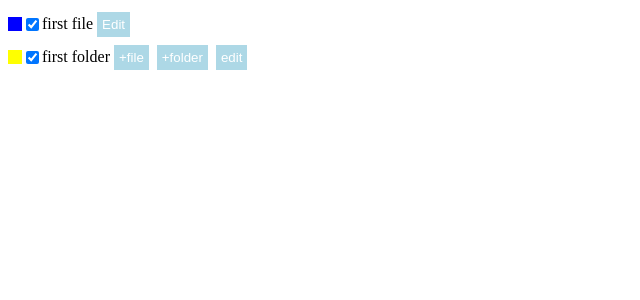
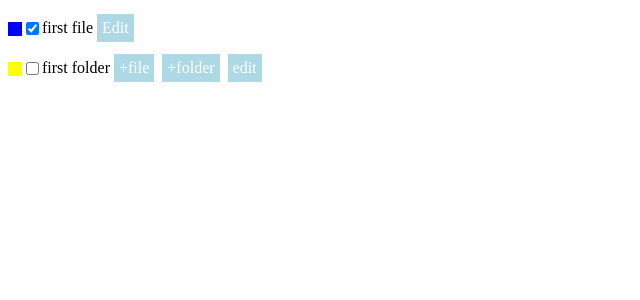
Before and after one commit to zorichmaxim/viewing-tree-files, an Angular app: page / in a window 1280 px wide. Shown: the top 300 px of the page, without its empty margins (0-640 px from the left). Built offline with nearby package versions, Linux system fonts and the light colour scheme.

Commit message:
Changes 10 08 3

```diff
--- a/src/app/app-node/app-node.component.css
+++ b/src/app/app-node/app-node.component.css
@@ -1,6 +1,8 @@
-.app-node-component {
+:host {
     display: flex;
     flex-direction: row;
+    height: 40px;
+    align-items: center;
 }
 .folder-icon {
     background: yellow;
--- a/src/app/app-node/app-node.component.html
+++ b/src/app/app-node/app-node.component.html
@@ -1,6 +1,4 @@
-<section class="app-node-component">
-    <div [ngClass]="iconStyle" class="icon"></div>
-    <input type="checkbox" checked="checked" class="delete-flag">
-    <div>{{name}}</div>
-    <ng-content></ng-content>
-</section>
+<div [ngClass]="iconStyle" class="icon"></div>
+<input type="checkbox" [checked]="checked" class="delete-flag">
+<div>{{name}}</div>
+<ng-content></ng-content>
--- a/src/app/app-node/app-node.component.ts
+++ b/src/app/app-node/app-node.component.ts
@@ -25,7 +25,6 @@ export class AppNodeComponent implements OnInit, Input {
         }
     }
 
-
     constructor() {
     }
 
--- a/src/app/button/button.component.css
+++ b/src/app/button/button.component.css
@@ -1,4 +1,5 @@
-button {
+app-button {
+    display: block;
     padding: 5px;
     color: white;
     border: none;
--- a/src/app/file-new/file-new.component.css
+++ b/src/app/file-new/file-new.component.css
@@ -1,4 +1,4 @@
-.file-section {
+:host {
     display: flex;
     align-items: center;
 }
--- a/src/app/file-new/file-new.component.html
+++ b/src/app/file-new/file-new.component.html
@@ -1,6 +1,3 @@
-<section class="file-section">
-    <app-node icon='file' name='first file' checked='true'></app-node>
-    <app-button>
-        <button>Edit</button>
-    </app-button>
-</section>
+<app-node icon='file' name='first file' [checked]='true'>
+    <app-button (click)="action()">Edit</app-button>
+</app-node>
--- a/src/app/folder-new/folder-new.component.css
+++ b/src/app/folder-new/folder-new.component.css
@@ -1,4 +1,4 @@
-.folder-section {
+:host {
     display: flex;
     align-items: center;
 }
--- a/src/app/folder-new/folder-new.component.html
+++ b/src/app/folder-new/folder-new.component.html
@@ -1,8 +1,5 @@
-<section class="folder-section">
-        <app-node icon='folder' name='first folder' checked='false'></app-node>
-        <app-button>
-            <button>+file</button>
-            <button>+folder</button>
-            <button>edit</button>
-        </app-button>
-</section>
+<app-node icon='folder' name='first folder' [checked]='false'>
+    <app-button (click)="action()">+file</app-button>
+    <app-button (click)="action()">+folder</app-button>
+    <app-button (click)="action()">edit</app-button>
+</app-node>
```
